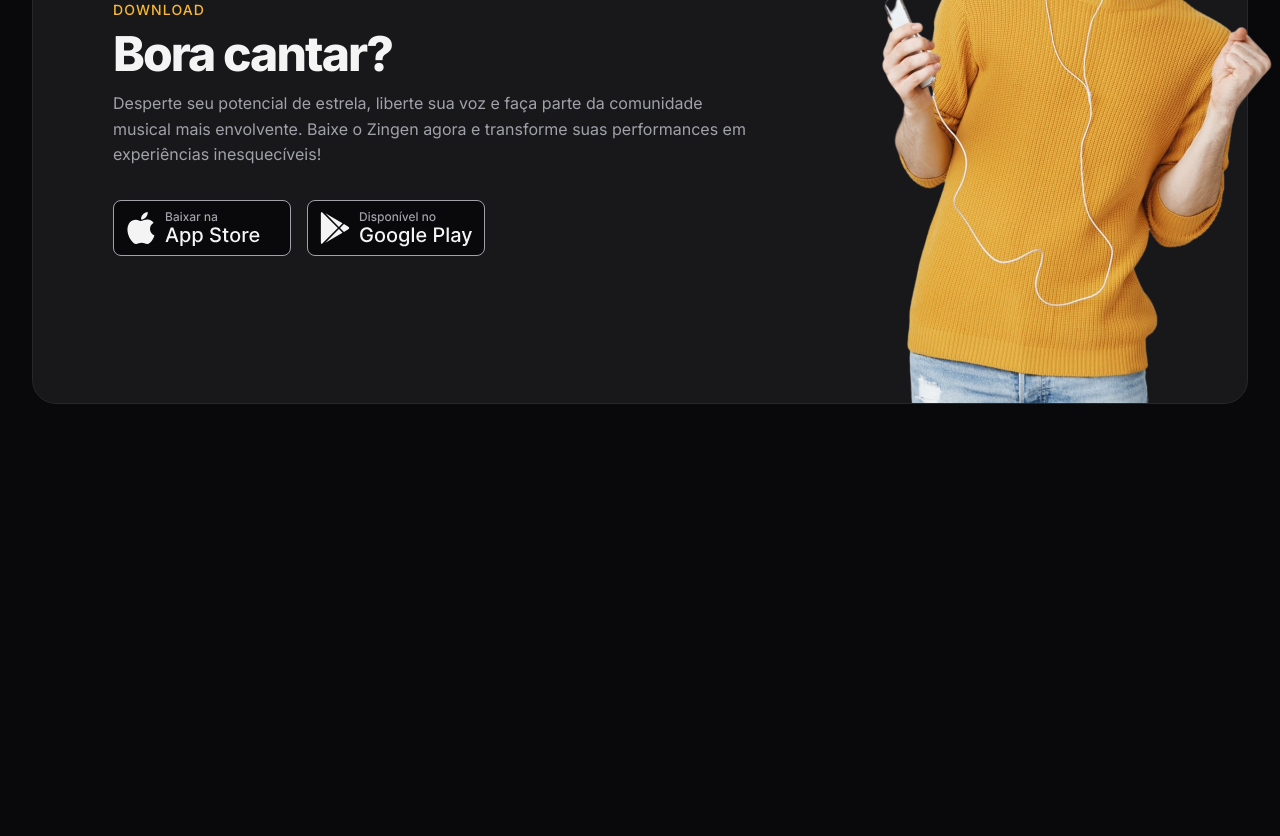
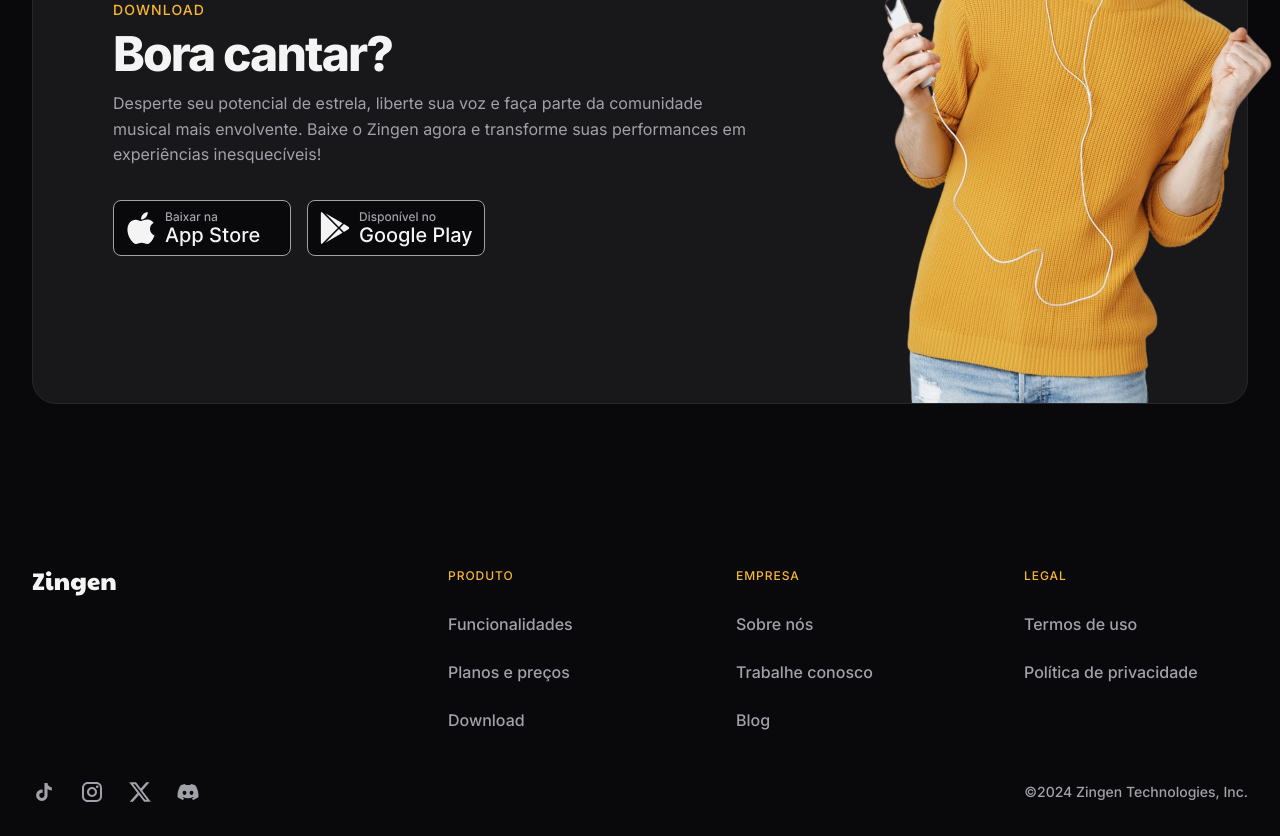
Before and after one commit to leonardondev/zingen, a plain HTML site: page index.html in a window 1280 px wide. Shown: the part 3785-4621 px from the top of the page. Before the commit the page ends 4269 px from the top, so only its background shows below. Drawn offline with Linux system fonts and the light colour scheme.

Commit message:
feat: add footer

```diff
--- a/index.html
+++ b/index.html
@@ -188,6 +188,47 @@
       </div>
     </div>
   </section>
+
+  <footer>
+    <div class="container grid py-xl">
+      <section class="top grid">
+        <img src="assets/logo.svg" alt="Logo Zingen">
+
+        <nav class="even-columns">
+          <ul role="list" class="grid gap-1-5">
+            <li class="title">Produto</li>
+            <li><a href="#features">Funcionalidades</a></li>
+            <li><a href="#pricing">Planos e preços</a></li>
+            <li><a href="#download">Download</a></li>
+          </ul>
+
+          <ul role="list" class="grid gap-1-5">
+            <li class="title">Empresa</li>
+            <li><a href="#about">Sobre nós</a></li>
+            <li><a href="#">Trabalhe conosco</a></li>
+            <li><a href="#">Blog</a></li>
+          </ul>
+
+          <ul role="list" class="grid gap-1-5">
+            <li class="title">Legal</li>
+            <li><a href="#">Termos de uso</a></li>
+            <li><a href="#">Política de privacidade</a></li>
+          </ul>
+        </nav>
+      </section>
+
+      <section class="bottom flex items-center gap-1-5">
+        <div class="flex gap-1-5">
+          <a href="#" class="social" aria-label="tiktok"></a>
+          <a href="#" class="social" aria-label="instagram"></a>
+          <a href="#" class="social" aria-label="twitter-x"></a>
+          <a href="#" class="social" aria-label="discord"></a>
+        </div>
+
+        <span class="copy">©2024 Zingen Technologies, Inc.</span>
+      </section>
+    </div>
+  </footer>
 </body>
 
 </html>
--- /dev/null
+++ b/styles/footer.css
@@ -0,0 +1,60 @@
+footer {
+  color: var(--text-color-secondary);
+  font: var(--body);
+  font-weight: 500;
+  line-height: 150%;
+
+  & .container {
+    padding-inline: 3rem;
+  }
+
+  & .container,
+  & .top {
+    gap: 3rem;
+  }
+
+  & nav.even-columns {
+    gap: 4rem;
+  }
+
+  & .top ul {
+    align-content: start;
+  }
+
+  & .title {
+    font-size: 0.75rem;
+    letter-spacing: 0.08em;
+    text-transform: uppercase;
+    color: var(--brand-color-primary)
+  }
+
+  & .bottom {
+    flex-wrap: wrap;
+
+    & > div.flex {
+      margin-right: auto
+    }
+
+    & .copy {
+      font-size: 0.875rem;
+    }
+  }
+}
+
+@media (width >= 80em) {
+  footer {
+    & .container {
+      padding-inline: 0;
+      padding-bottom: 2rem;
+    }
+
+    & .top {
+      grid-template-columns: auto 1fr;
+
+      & nav {
+        margin-left: auto;
+        width: 50rem;
+      }
+    }
+  }
+}
--- a/styles/global.css
+++ b/styles/global.css
@@ -58,6 +58,7 @@
 
 html {
   overflow-x: hidden;
+  scroll-behavior: smooth;
 }
 
 body {
--- a/styles/index.css
+++ b/styles/index.css
@@ -10,3 +10,4 @@
 @import url(features.css) (width >= 80rem);
 @import url(pricing.css);
 @import url(download.css);
+@import url(footer.css);
```
